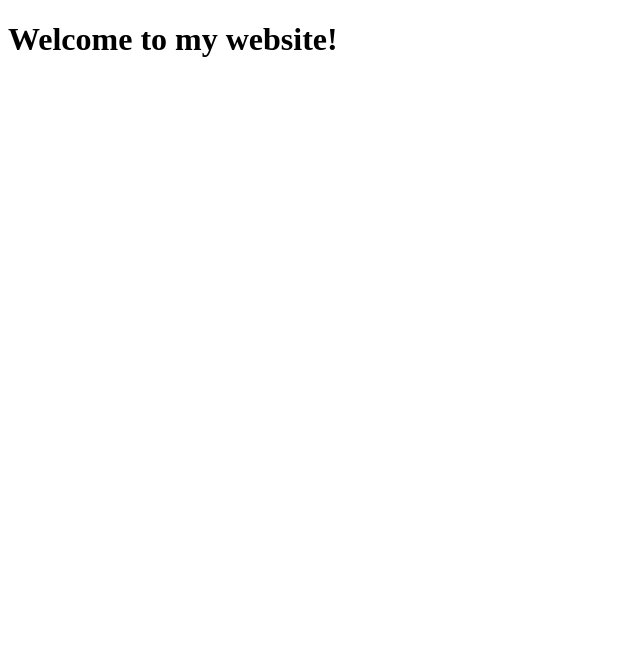
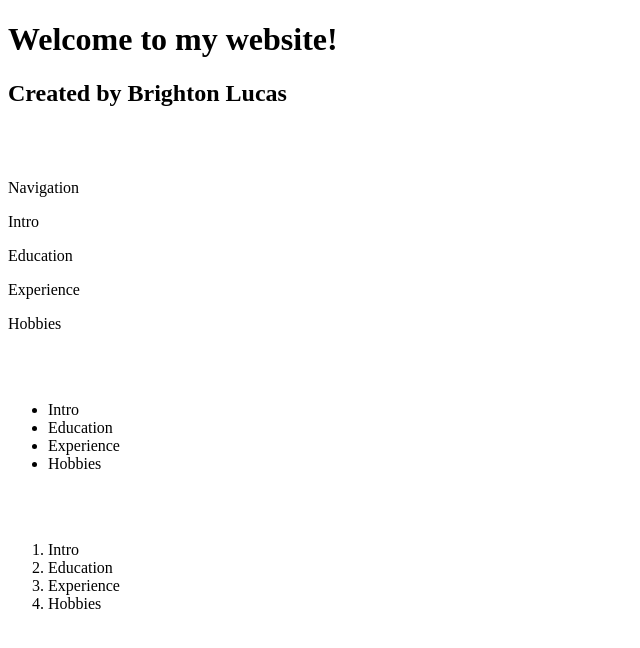
Before and after one commit to bluctmdals/is201sp22, a plain HTML site: page index.html in a window 1280 px wide. Shown: the whole page, without its empty margins (0-640 px from the left). Drawn offline with Linux system fonts and the light colour scheme.

Commit message:
Update index.html

```diff
--- a/index.html
+++ b/index.html
@@ -8,5 +8,34 @@
 </head>
 <body>
     <h1>Welcome to my website!</h1>
+    <h2>Created by Brighton Lucas</h2>
+
+    <br>
+    <br>
+
+    <p>Navigation</p>
+
+    <p>Intro</p>
+    <p>Education</p>
+    <p>Experience</p>
+    <p>Hobbies</p>
+
+    <br><br>
+
+    <ul>
+        <li>Intro</li>
+        <li>Education</li>
+        <li>Experience</li>
+        <li>Hobbies</li>
+    </ul>
+
+    <br><br>
+
+    <ol>
+        <li>Intro</li>
+        <li>Education</li>
+        <li>Experience</li>
+        <li>Hobbies</li>
+    </ol>
 </body>
 </html>
```
